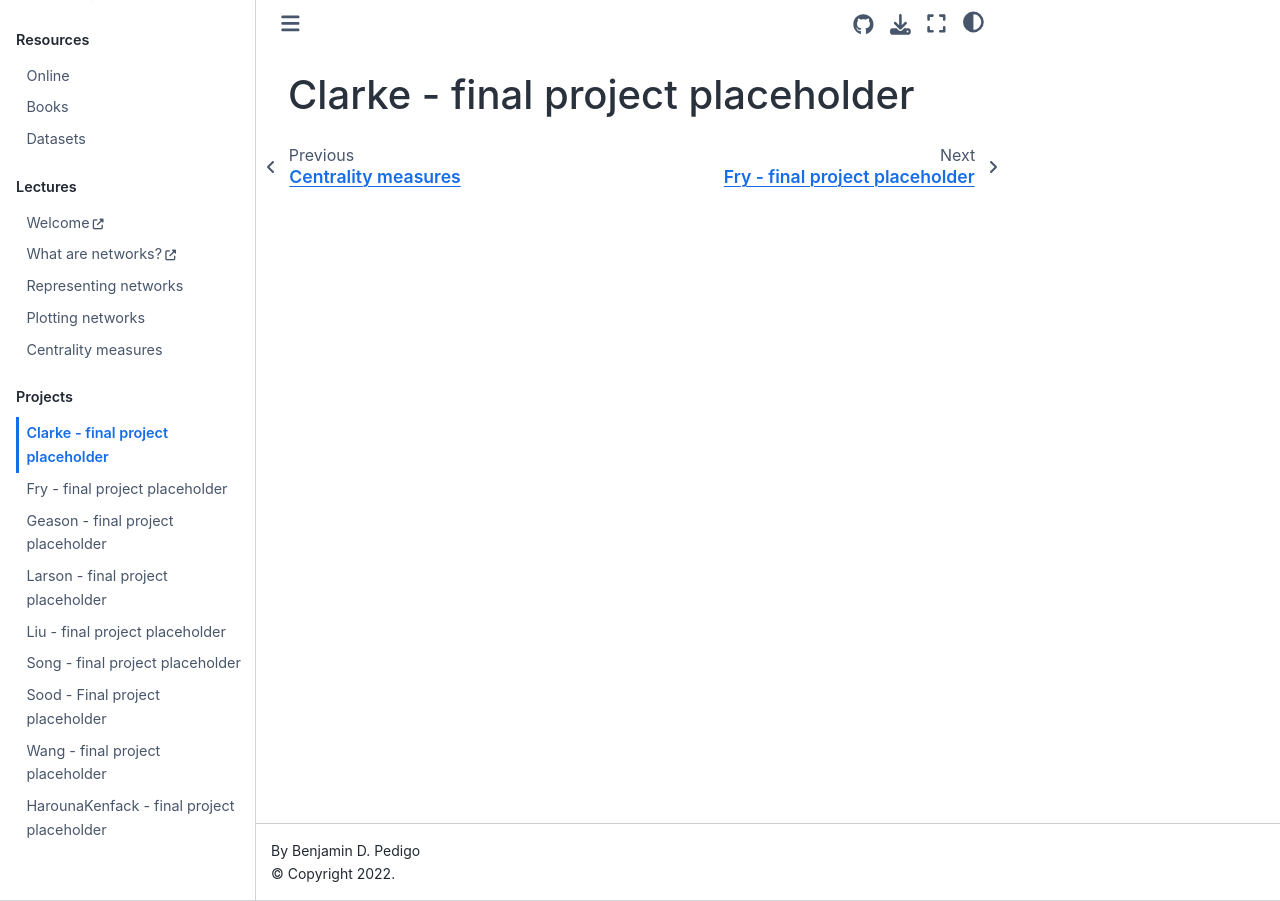
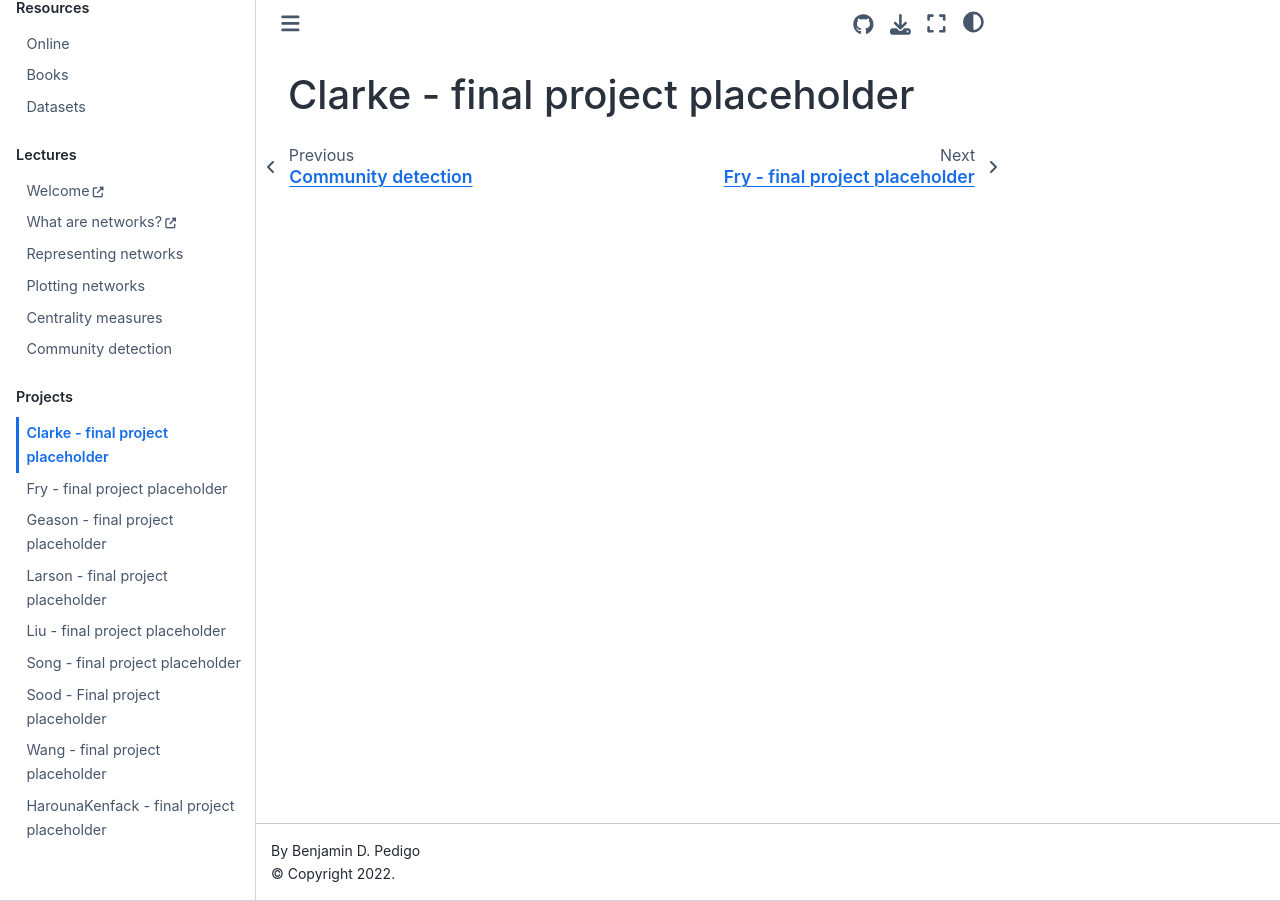
Before and after one commit to bdpedigo/networks-course, a Jupyter Book: the page built from docs/clarke.md, in a window 1280 px wide. Built offline with Jupyter Book 1.0.4 settings and Sphinx 7.4.7 and the Sphinx Book theme 1.1.4, drawn with Linux system fonts in a browser that asks for light colours; pages that are not in the unit, such as notebooks, are missing from menus; some of the changed lines change nothing that is shown.

Commit message:
add comm detection

```diff
--- a/docs/_toc.yml
+++ b/docs/_toc.yml
@@ -21,6 +21,7 @@ parts:
   - file: plotting_networks
   - file: centrality
   - file: random_graphs
+  - file: community_detection
 - caption: Projects
   chapters:
   - file: clarke.md
--- a/docs/references.bib
+++ b/docs/references.bib
@@ -522,3 +522,10 @@
   year={2014},
   publisher={Public Library of Science San Francisco, USA}
 }
+
+@article{zuzul2021dynamic,
+  title={Dynamic Silos: Increased Modularity in Intra-organizational Communication Networks during the Covid-19 Pandemic},
+  author={Zuzul, Tiona and Pahnke, Emily Cox and Larson, Jonathan and Bourke, Patrick and Caurvina, Nicholas and Shah, Neha Parikh and Amini, Fereshteh and Park, Youngser and Vogelstein, Joshua and Weston, Jeffrey and others},
+  journal={arXiv preprint arXiv:2104.00641},
+  year={2021}
+}
```
Also changed, not shown: docs/community_detection.ipynb (added).
